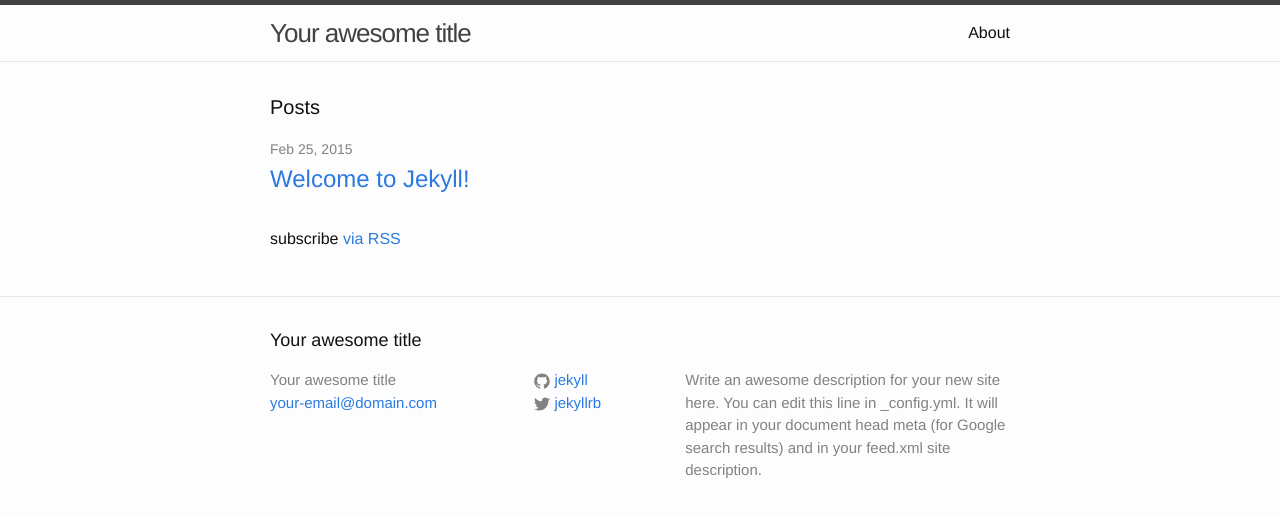
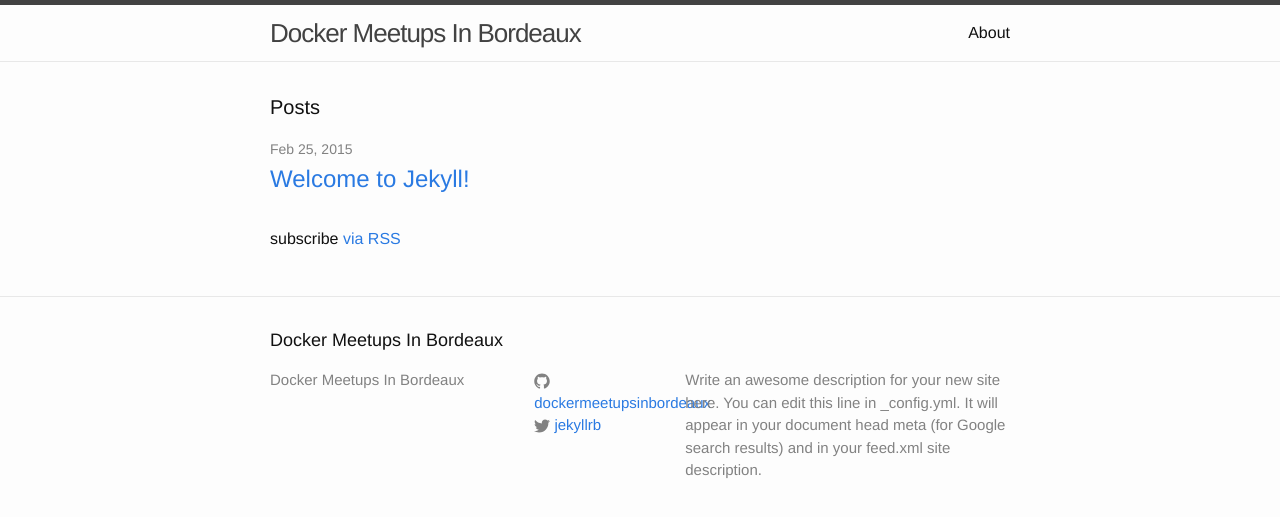
Before and after one commit to dockermeetupsinbordeaux/dockermeetupsinbordeaux.github.io, a Jekyll site: the page built from index.html, in a window 1280 px wide. Shown: the top 517 px of the page. Built offline with Jekyll 4.4.1, drawn with Linux system fonts in a browser that asks for light colours.

Commit message:
Fill a few properties in global config

```diff
--- a/_config.yml
+++ b/_config.yml
@@ -1,14 +1,14 @@
 # Site settings
-title: Your awesome title
-email: your-email@domain.com
+title: Docker Meetups In Bordeaux
+#email: your-email@domain.com
 description: > # this means to ignore newlines until "baseurl:"
   Write an awesome description for your new site here. You can edit this
   line in _config.yml. It will appear in your document head meta (for
   Google search results) and in your feed.xml site description.
 baseurl: "" # the subpath of your site, e.g. /blog/
-url: "http://yourdomain.com" # the base hostname & protocol for your site
+url: "http://dockermeetupsinbordeaux.github.io" # the base hostname & protocol for your site
 twitter_username: jekyllrb
-github_username:  jekyll
+github_username:  dockermeetupsinbordeaux
 
 # Build settings
 markdown: kramdown
```
